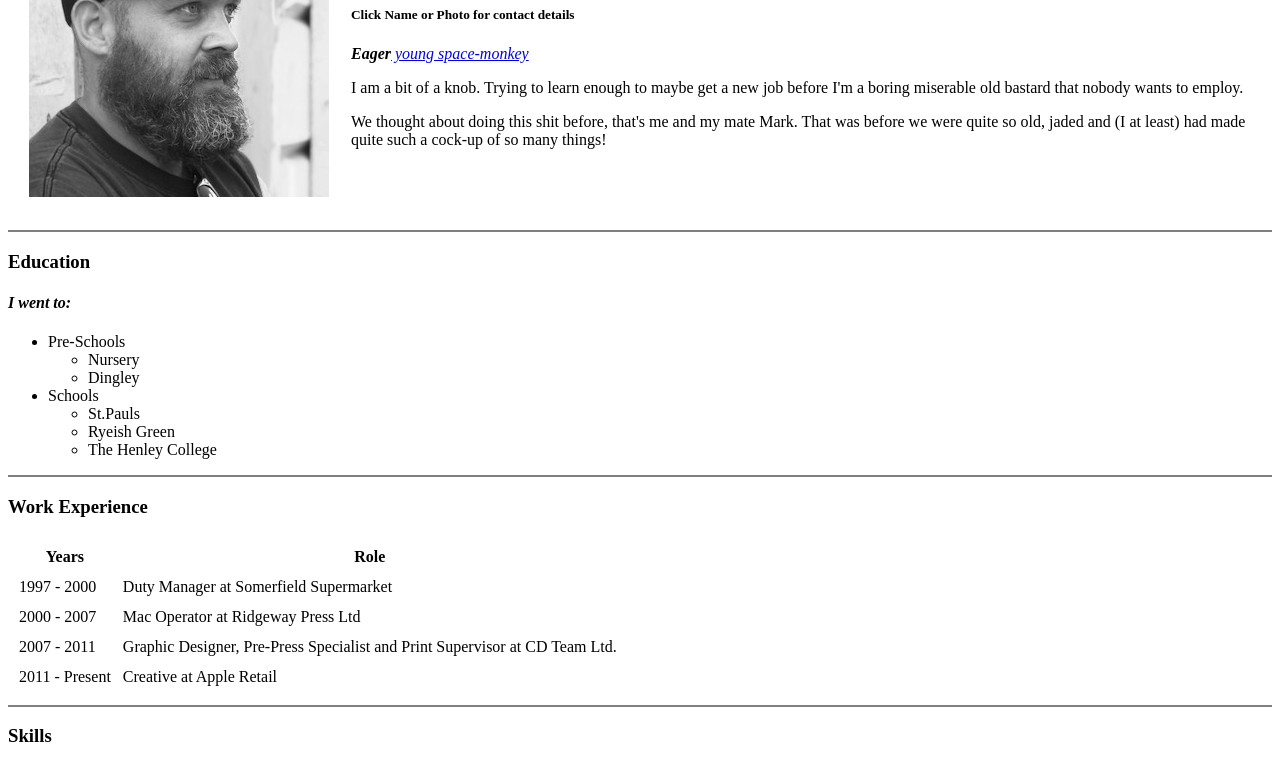
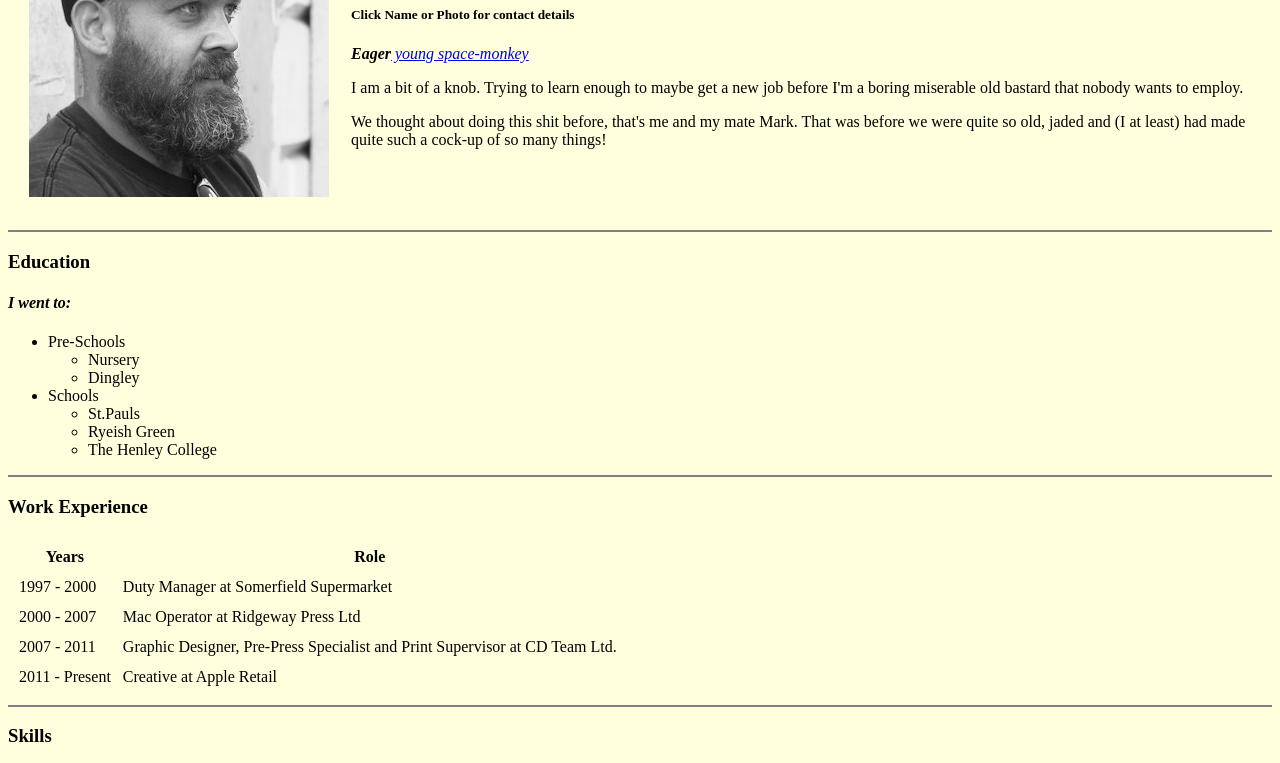
Before and after one commit to StringsIV/First-HTML, a plain HTML site: page index.html in a window 1280 px wide. Shown: the part 139-902 px from the top of the page. Drawn offline with Linux system fonts and the light colour scheme.

Commit message:
Update index.html
BG Colour change

```diff
--- a/index.html
+++ b/index.html
@@ -6,7 +6,7 @@
   <title>Jay's Tribute to Silver Spider 🕷</title>
 </head>
 
-<body>
+<body style="background-color: #FFFFDE;">
   <table cellspacing="20">
     <tr>
       <td><a href="contact.html"><img src="Images/IMG_4014.jpeg" alt="Look at this bellend"></a></td>
```
